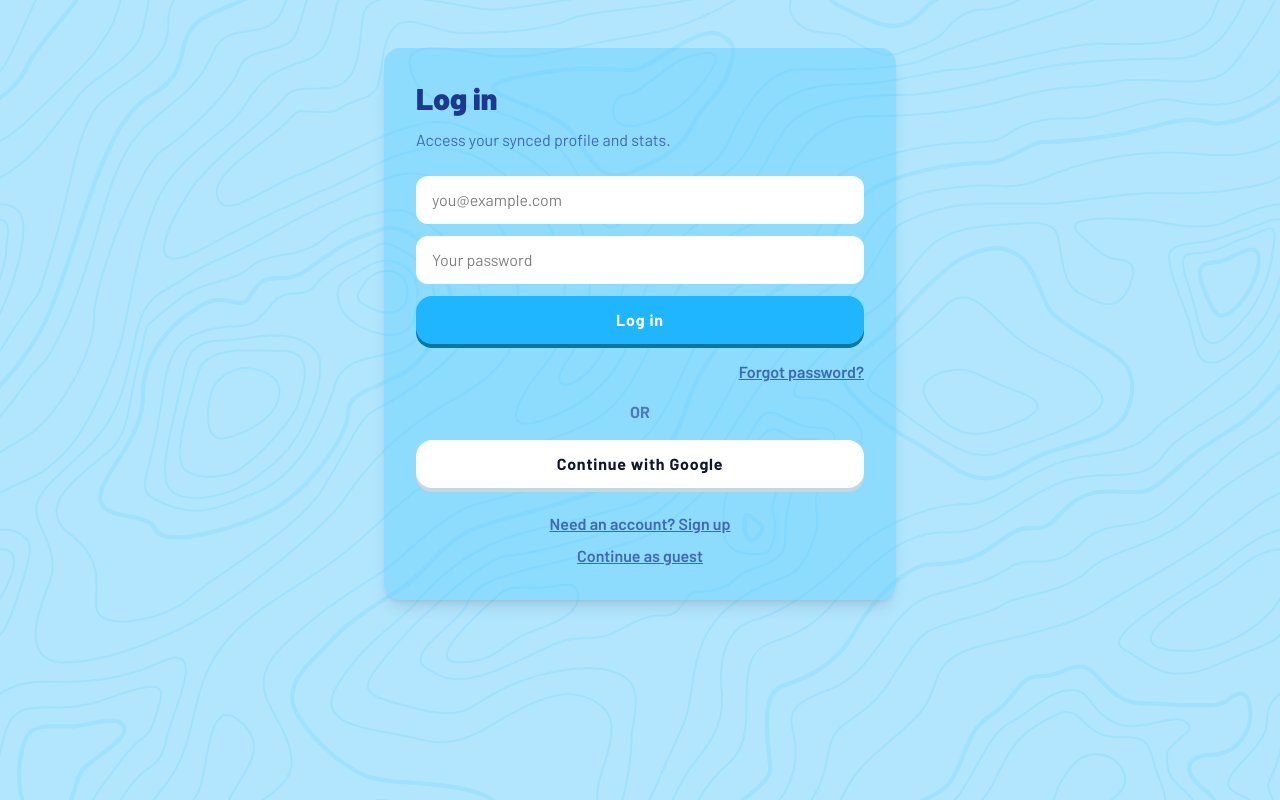
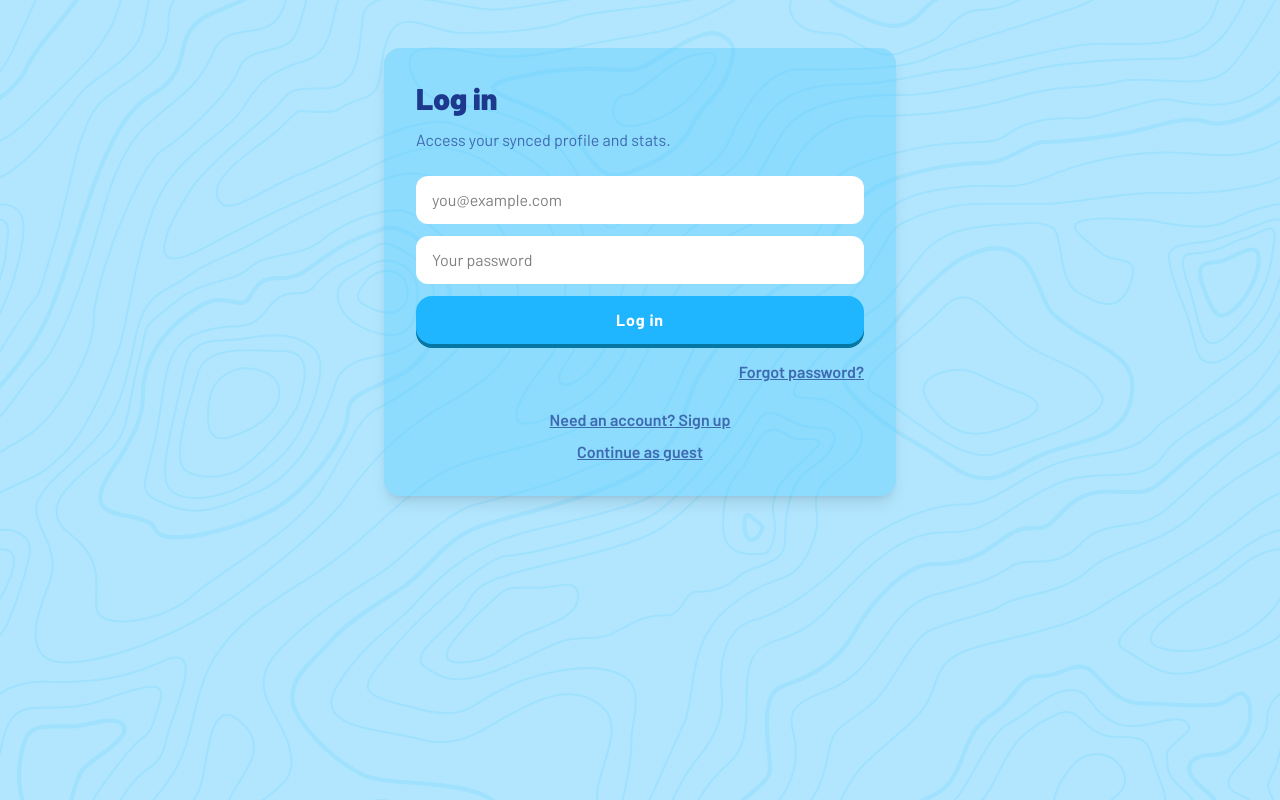
Before and after one commit to ricardomatesti/guess-the-language, a React (Vite) app: page /login in a window 1280 px wide. Built offline with nearby package versions, Linux system fonts and the light colour scheme; no server answers.

Commit message:
chore: commented out Google auth section in LoginPage

```diff
--- a/src/pages/LoginPage.tsx
+++ b/src/pages/LoginPage.tsx
@@ -101,7 +101,8 @@ export const LoginPage = () => {
           </Link>
         </div>
 
-        <div className="my-4 text-blue-900/60 text-center font-bold">OR</div>
+        {/*  not added google auth config yet
+       <div className="my-4 text-blue-900/60 text-center font-bold">OR</div>
 
         <Button
           bg="#FFFFFF"
@@ -114,7 +115,7 @@ export const LoginPage = () => {
           onClick={() => {
             void handleGoogleLogin();
           }}
-        />
+        />*/}
 
         {error && <p className="text-red-600 mt-4 text-sm">{error}</p>}
 
```
